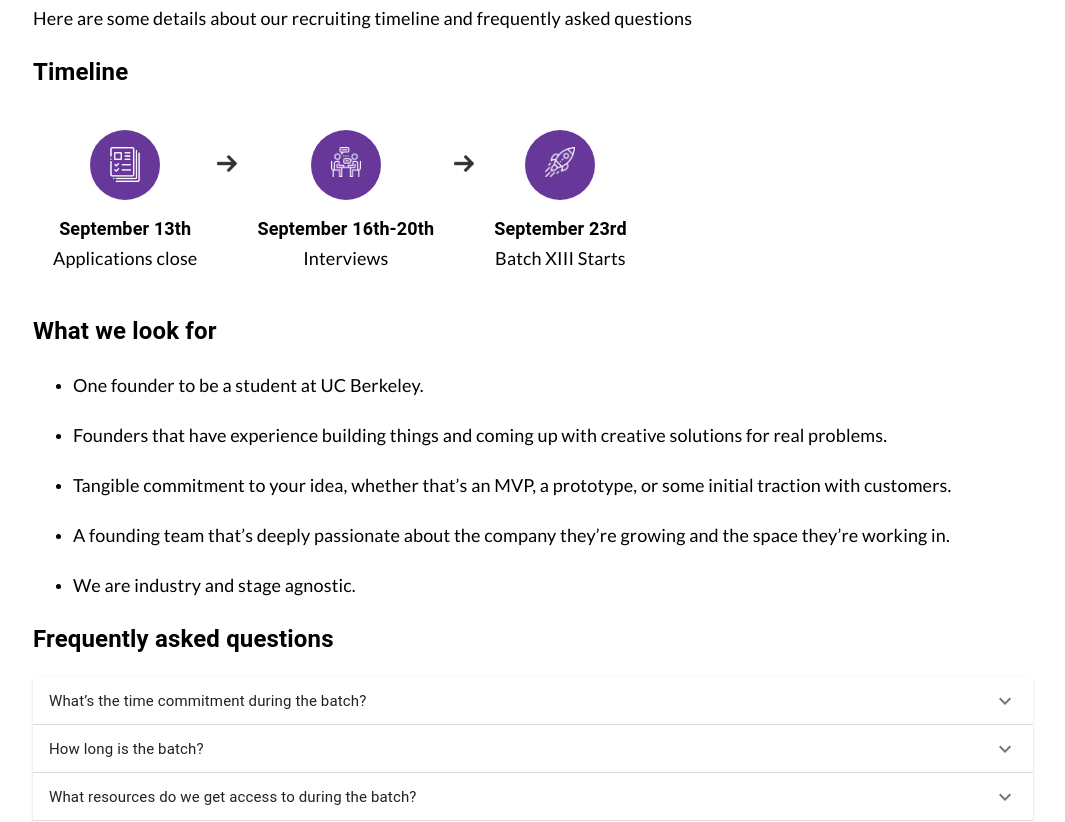
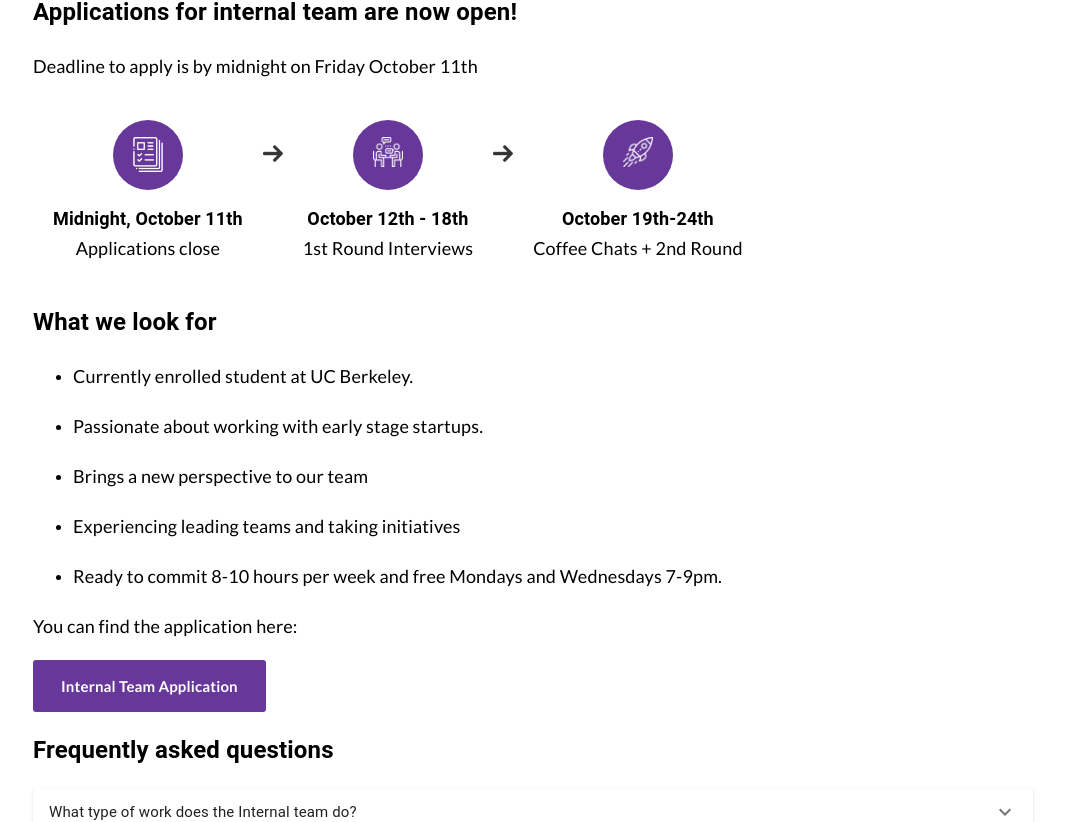
Before and after one commit to adhivd/freev-website, a React (Create React App) app: page /apply in a window 1280 px wide. Shown: the part 393-1215 px from the top of the page, without its empty margins (107-1172 px from the left). Built offline with nearby package versions, Linux system fonts and the light colour scheme.

Commit message:
internal team recruitment

```diff
--- a/src/Components/Apply.js
+++ b/src/Components/Apply.js
@@ -100,24 +100,16 @@ let batchFAQContent = [
 
     let internalFAQContent = [
         {
-                question: "This is a question about internal",
-                answer: "This is an answer",
+                question: "What type of work does the Internal team do? ",
+                answer: "We spend the beginning of each semester recruiting batch companies and setting up the program. Internal team members organize the mentor sessions, plan the curriculum workshops, and coordinate with our sponsors. We also advise our batch companies on topics ranging from product to fundraising.",
         },
         {
-                question: "This is a question2 about internal",
-                answer: "This is an answer2",
+                question: "Is prior experience working with startups required?",
+                answer: "It is preferred, but not a requirement.",
         },
         {
-                question: "This is a question about internal",
-                answer: "This is an answer",
-        },
-        {
-                question: "This is a question about internal",
-                answer: "This is an answer",
-        },
-        {
-                question: "This is a question about internal",
-                answer: "This is an answer",
+                question: "What types of companies do we work with?",
+                answer: "Our companies tackle problems in Neuroscience, Drones, IoT, VR, AI/ML, Blockchain, Bioengineering, FinTech, and Renewable Energy, to name a few.",
         },
 
         ]
@@ -128,17 +120,18 @@ let batchFAQContent = [
                 header={'Join the FreeV Family'}
                 description={'We recruit companies at the beginning of each semester and internal team members right after. Applications for Batch XIII are closed. Subscribe to our newsletter to hear about when applications open!'}
             >
+                <a href="https://airtable.com/shrvWfvMoAdX8Iabi" className="genericButton" target="_blank">Internal Team Application</a>
             </GenericTop>
             <GenericPage>
                 <div className={classes.root}>
                   <div className={classes.tabStyle}>
                     <AntTabs value={value} onChange={handleChange} aria-label="ant example">
+                      <AntTab label="Internal Recruitment" />
                       <AntTab label="Batch Recruitment" />
-                      <AntTab label="Internal Recruitment" />
                     </AntTabs>
 
-                    <TabPanel value={value} index={0}>
-                        <h2>Applications for Fall 2019 are closed.</h2>
+                    <TabPanel value={value} index={1}>
+                        <h2>Batch applications for Fall 2019 are closed.</h2>
                         <p>Here are some details about our recruiting timeline and frequently asked questions</p>
                         <h2>Timeline</h2>
                         <div className="timeline">
@@ -198,10 +191,63 @@ let batchFAQContent = [
                     </TabPanel>
 
 
-                    <TabPanel value={value} index={1}>
-                       <p>We'll be gearing up for internal recruitment very soon. Put your contact info down if you'd like to receive an email about when internal team recruitment opens.</p>
-                       <a href="https://forms.gle/RnNgaxfZDUivcnS88" className="genericButton" target="_blank">Interest form</a>
+                    <TabPanel value={value} index={0}>
+                    <h2>Applications for internal team are now open!</h2>
+                    <p>Deadline to apply is by midnight on Friday October 11th</p>
+                    <div className="timeline">
+                            <article>
+                                <div>
+                                    <img src={application} alt="" />
+                                </div>
+                                <h2>Midnight, October 11th</h2>
+                                <p>Applications close</p>
+                            </article>
+                            <span>
+                                <img src={arrow} />
+                            </span>
+                            <article>
+                                <div>
+                                    <img src={interview} alt="" />
+                                </div>
+                                <h2>October 12th - 18th</h2>
+                                <p>1st Round Interviews</p>
+                            </article>
+                            <span>
+                                <img src={arrow} />
+                            </span>
+                            <article>
+                                <div>
+                                    <img src={rocket} alt="" />
+                                </div>
+                                <h2>October 19th-24th</h2>
+                                <p>Coffee Chats + 2nd Round</p>
+                            </article>
+                        </div>
+                        <h2>What we look for</h2>
+                        <ul>
+                            <li><p>
+                              Currently enrolled student at UC Berkeley.
+                            </p></li>
+                            <li><p>
+                              Passionate about working with early stage startups.
+                            </p></li>
+                            <li><p>
+                              Brings a new perspective to our team
+                            </p></li>
+                            <li><p>
+                            Experiencing leading teams and taking initiatives
+                            </p></li>
+                            <li><p>
+                                Ready to commit 8-10 hours per week and free Mondays and Wednesdays 7-9pm.
+                            </p></li>
+                        </ul>
+                       <p>You can find the application here:</p>
+                       <a href="https://airtable.com/shrvWfvMoAdX8Iabi" className="genericButton" target="_blank">Internal Team Application</a>
                         <br />
+                        <h2>Frequently asked questions</h2>
+                    <FAQHolder
+                        faq={internalFAQContent}
+                    />
                     </TabPanel>
                   </div>
                 </div>
--- a/src/Components/Home.js
+++ b/src/Components/Home.js
@@ -292,7 +292,8 @@ function Home() {
                 <span>
                     <h1>Empowering the brightest founders in Berkeley</h1>
                     <h2>Free Ventures is Cal’s leading pre-seed startup accelerator</h2>
-                    <Link to="apply" className="apply">Apply to Batch XIII</Link>
+                    <Link to="apply" className="apply">Apply to our internal team</Link>
+                    <p>Apps close Oct. 11th</p>
                 </span>
                 <span>
                     <img src={freevgroup} alt="" />
```
